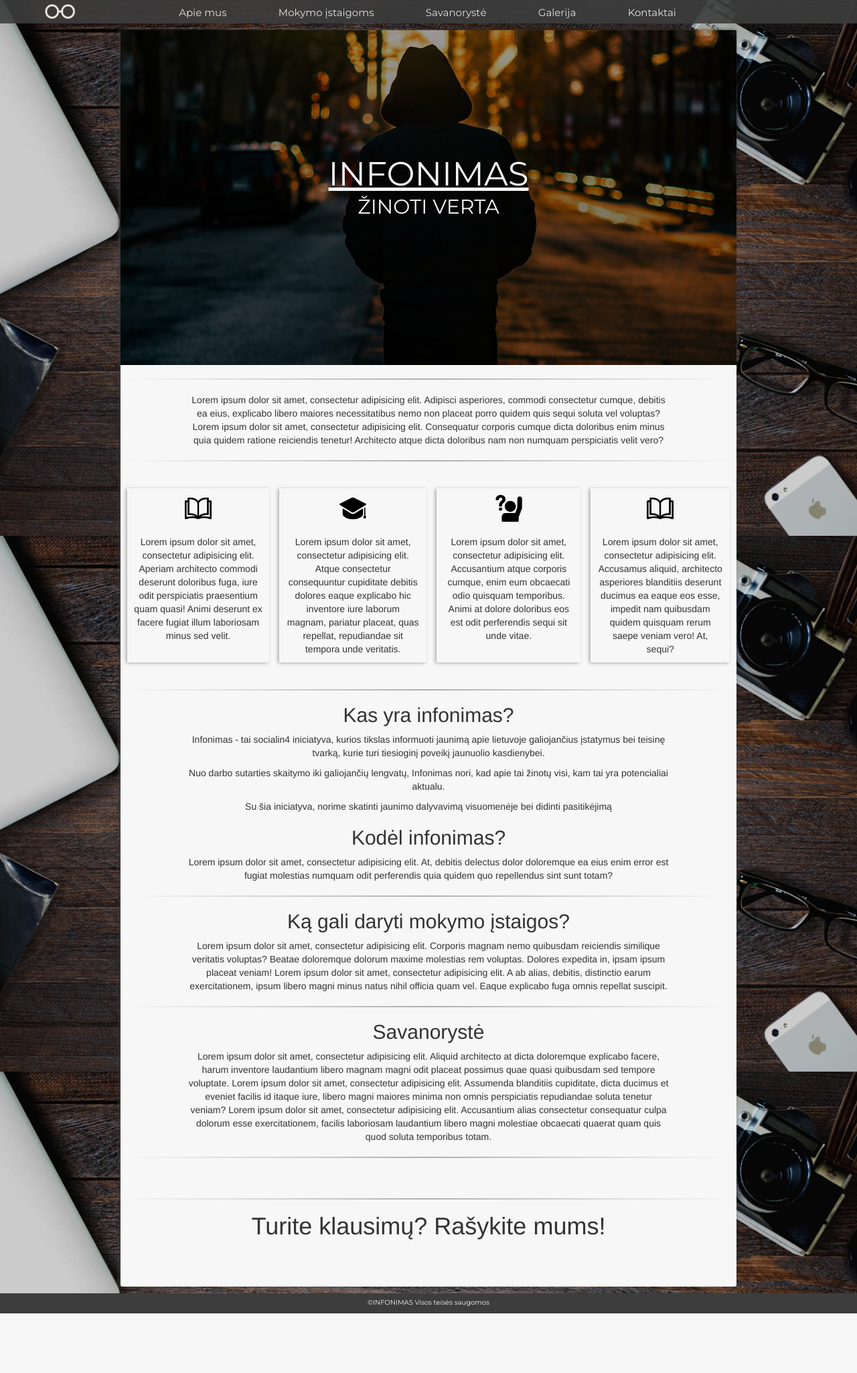
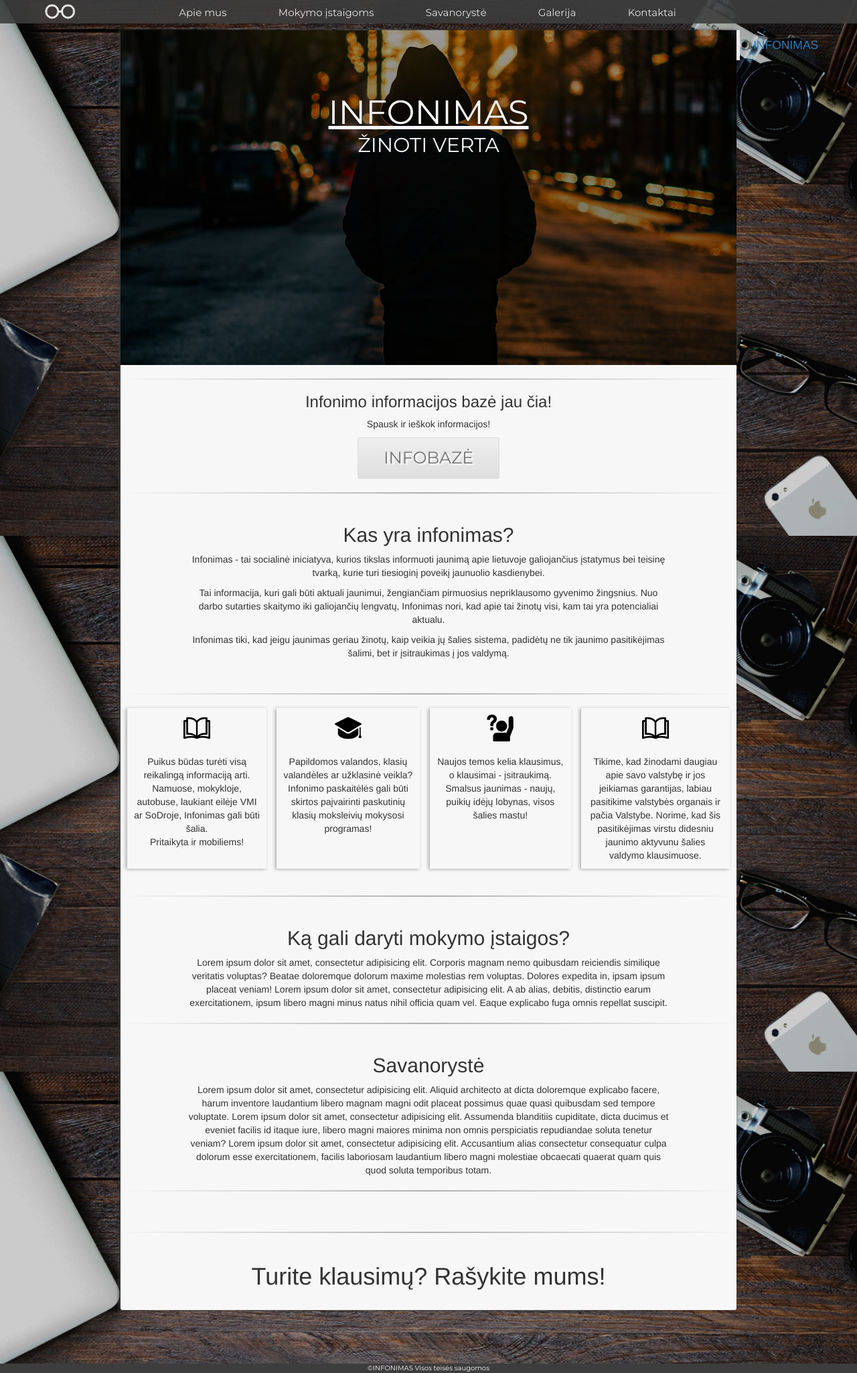
Before and after one commit to gretanevera/Infonimas-With-PHP, a PHP site: page /index.html in a window 1280 px wide. Shown: the whole page at 67% size. Before the commit the page ends 1961 px from the top, so only its background shows below. Run offline with PHP 8.4, Linux system fonts and the light colour scheme; some libraries are stand-ins or nearby versions.

Commit message:
php done minor style changes

```diff
--- a/css/style.css
+++ b/css/style.css
@@ -332,7 +332,12 @@ display: none;
     .bnr, .am1, .mok_ist1, .volunt1 p {
         padding-right: 50px;
         padding-left: 50px;
-} }
+}
+    .inception p, h1,h2, ul{
+        padding-left: 25px;
+        padding-right: 25px;
+        padding-top: 25px;
+    }}
 
 @media only screen and (max-width: 750px) {
     #smallgrid{
@@ -351,9 +356,9 @@ display: none;
     margin-top: -10px;
 }
 
-    .gra1 a {
-    display: none;
-}
+/*    .gra1 a {*/
+/*    display: none;*/
+/*}*/
 
     .mmenu a {
     display: block;
@@ -387,6 +392,11 @@ display: none;
         padding-right: 25px;
         padding-left: 25px;
     }
+    .inception p, h1,h2, ul{
+        padding-left: 10px;
+        padding-right: 10px;
+        padding-top: 10px;
+    }
 }
 
 @media only screen and (max-width: 500px) {
@@ -397,7 +407,17 @@ display: none;
         padding-right: 10px;
         padding-left: 10px;
 }
+    .inception p, h1,h2, ul{
+        padding-left: 5px;
+        padding-right: 5px;
+        padding-top: 5px;
+    }
+    .top1 {
+        display: none;
+    }
+
 }
+
 
 .infonimas, .moto {
    position: relative;
@@ -409,8 +429,9 @@ display: none;
 .infonimas {
     font-size: 50px;
     text-decoration: underline #f7f7f7;
-    margin-top: 20%;
+    margin-top: 10%;
     }
+
 
 .moto {
     font-size: 30px;
@@ -442,3 +463,56 @@ display: none;
     align-self: center;
    justify-content: center;
 }
+.inception p, h1,h2, ul{
+    padding-left: 50px;
+    padding-right: 50px;
+    padding-top: 25px;
+}
+li {
+    text-align: left;
+}
+.inception a {
+    text-decoration: none;
+    color: #333333;
+}
+
+/*button*/
+.myButton {
+    -moz-box-shadow:inset 0px 0px 0px 0px #ffffff;
+    -webkit-box-shadow:inset 0px 0px 0px 0px #ffffff;
+    box-shadow:inset 0px 0px 0px 0px #ffffff;
+    background:-webkit-gradient(linear, left top, left bottom, color-stop(0.05, #ededed), color-stop(1, #dfdfdf));
+    background:-moz-linear-gradient(top, #ededed 5%, #dfdfdf 100%);
+    background:-webkit-linear-gradient(top, #ededed 5%, #dfdfdf 100%);
+    background:-o-linear-gradient(top, #ededed 5%, #dfdfdf 100%);
+    background:-ms-linear-gradient(top, #ededed 5%, #dfdfdf 100%);
+    background:linear-gradient(to bottom, #ededed 5%, #dfdfdf 100%);
+    filter:progid:DXImageTransform.Microsoft.gradient(startColorstr='#ededed', endColorstr='#dfdfdf',GradientType=0);
+    background-color:#ededed;
+    -moz-border-radius:3px;
+    -webkit-border-radius:3px;
+    border-radius:3px;
+    border:1px solid #dcdcdc;
+    display:inline-block;
+    cursor:pointer;
+    color:#777777;
+    font-family: 'Montserrat', sans-serif;
+    font-size:25px;
+    padding:12px 38px;
+    text-decoration:none;
+    text-shadow:3px 2px 2px #ffffff;
+}
+.myButton:hover {
+    background:-webkit-gradient(linear, left top, left bottom, color-stop(0.05, #dfdfdf), color-stop(1, #ededed));
+    background:-moz-linear-gradient(top, #dfdfdf 5%, #ededed 100%);
+    background:-webkit-linear-gradient(top, #dfdfdf 5%, #ededed 100%);
+    background:-o-linear-gradient(top, #dfdfdf 5%, #ededed 100%);
+    background:-ms-linear-gradient(top, #dfdfdf 5%, #ededed 100%);
+    background:linear-gradient(to bottom, #dfdfdf 5%, #ededed 100%);
+    filter:progid:DXImageTransform.Microsoft.gradient(startColorstr='#dfdfdf', endColorstr='#ededed',GradientType=0);
+    background-color:#dfdfdf;
+}
+.myButton:active {
+    position:relative;
+    top:1px;
+}
--- a/index.html
+++ b/index.html
@@ -81,50 +81,58 @@
     <div class="gra4"></div>
     <div class="gra5">
         <div class="bnr">
-<!--           Photo by Leo Cardelli from Pexels-->
-           <div class="infonimas">  INFONIMAS  </div>
-            <div class="moto">ŽINOTI VERTA  </div>
+            <!--           Photo by Leo Cardelli from Pexels-->
+            <div class="infonimas"> INFONIMAS</div>
+            <div class="moto">ŽINOTI VERTA</div>
 
 
         </div>
         <hr>
         <div class="txt">
-            <p>Lorem ipsum dolor sit amet, consectetur adipisicing elit. Adipisci asperiores, commodi consectetur
-                cumque, debitis ea eius, explicabo libero maiores necessitatibus nemo non placeat porro quidem quis
-                sequi soluta vel voluptas?
-                Lorem ipsum dolor sit amet, consectetur adipisicing elit. Consequatur corporis cumque dicta doloribus
-                enim minus quia quidem ratione reiciendis tenetur! Architecto atque dicta doloribus nam non numquam
-                perspiciatis velit vero?
-            </p></div>
+            <h3>Infonimo informacijos bazė jau čia!</h3>
+            <p> Spausk ir ieškok informacijos!</p>
+            <a href="infobaze.html" class="myButton">INFOBAZĖ</a>
+
+        </div>
         <hr>
+        <div class="am1">
+
+            <h2>Kas yra infonimas?</h2>
+            <p> Infonimas - tai socialinė iniciatyva, kurios tikslas informuoti jaunimą apie lietuvoje galiojančius
+                įstatymus bei teisinę tvarką, kurie turi tiesioginį poveikį jaunuolio kasdienybei.</p>
+            <p>Tai informacija, kuri gali būti aktuali jaunimui, žengiančiam pirmuosius nepriklausomo gyvenimo
+                žingsnius.
+                Nuo darbo sutarties skaitymo iki galiojančių lengvatų, Infonimas nori, kad apie tai žinotų visi, kam tai
+                yra potencialiai aktualu.</p>
+            <p> Infonimas tiki, kad jeigu jaunimas geriau žinotų, kaip veikia jų šalies sistema, padidėtų ne tik jaunimo
+                pasitikėjimas šalimi, bet ir įsitraukimas į jos valdymą.</p>
+        </div>
         <br>
+        <hr>
         <div id="smallgrid">
 
             <div class="sdw1">
                 <div class="sgrid1"><img src="img/logo1.png" alt="logo" width="40px"></div>
 
                 <div class="sgrid11">
-                    Lorem ipsum dolor sit amet, consectetur adipisicing elit. Aperiam architecto commodi deserunt
-                    doloribus fuga, iure odit perspiciatis praesentium quam quasi! Animi deserunt ex facere fugiat illum
-                    laboriosam minus sed velit.
+                    Puikus būdas turėti visą reikalingą informaciją arti. Namuose, mokykloje, autobuse, laukiant eilėje
+                    VMI ar SoDroje, Infonimas gali būti šalia. <br>Pritaikyta ir mobiliems!
                 </div>
             </div>
             <!--    -->
 
             <div class="sdw">
                 <div class="sgrid2"><img src="img/logo2.png" alt="logo" width="40px"></div>
-                <div class="sgrid22"> Lorem ipsum dolor sit amet, consectetur adipisicing elit. Atque consectetur
-                    consequuntur cupiditate debitis dolores eaque explicabo hic inventore iure laborum magnam, pariatur
-                    placeat, quas repellat, repudiandae sit tempora unde veritatis.
+                <div class="sgrid22"> Papildomos valandos, klasių valandėles ar užklasinė veikla?<br>
+                    Infonimo paskaitėlės gali būti skirtos paįvairinti paskutinių klasių moksleivių mokysosi programas!
                 </div>
             </div>
 
             <!--    -->
             <div class="sdw">
                 <div class="sgrid3"><img src="img/logo3.png" alt="logo" width="40px"></div>
-                <div class="sgrid33">Lorem ipsum dolor sit amet, consectetur adipisicing elit. Accusantium atque
-                    corporis cumque, enim eum obcaecati odio quisquam temporibus. Animi at dolore doloribus eos est odit
-                    perferendis sequi sit unde vitae.
+                <div class="sgrid33">Naujos temos kelia klausimus, o klausimai - įsitraukimą. Smalsus jaunimas - naujų,
+                    puikių idėjų lobynas, visos šalies mastu!
                 </div>
             </div>
 
@@ -136,27 +144,12 @@
                 </div>
 
                 <div class="sgrid44">
-                    Lorem ipsum dolor sit amet, consectetur adipisicing elit. Accusamus aliquid, architecto asperiores
-                    blanditiis deserunt ducimus ea eaque eos esse, impedit nam quibusdam quidem quisquam rerum saepe
-                    veniam vero! At, sequi?
+                    Tikime, kad žinodami daugiau apie savo valstybę ir jos jeikiamas garantijas, labiau pasitikime
+                    valstybės organais ir pačia Valstybe. Norime, kad šis pasitikėjimas virstu didesniu jaunimo aktyvunu
+                    šalies valdymo klausimuose.
                 </div>
             </div>
 
-        </div>
-        <hr>
-        <div class="am1">
-
-            <h2>Kas yra infonimas?</h2>
-            <p> Infonimas - tai socialin4 iniciatyva, kurios tikslas informuoti jaunimą apie lietuvoje galiojančius
-                įstatymus bei teisinę tvarką, kurie turi tiesioginį poveikį jaunuolio kasdienybei.</p>
-            <p>Nuo darbo sutarties skaitymo iki galiojančių lengvatų, Infonimas nori, kad apie tai žinotų visi, kam tai
-                yra potencialiai aktualu.</p>
-            <p>Su šia iniciatyva, norime skatinti jaunimo dalyvavimą visuomenėje bei didinti pasitikėjimą </p>
-            <h2> Kodėl infonimas?</h2>
-            <p>Lorem ipsum dolor sit amet, consectetur adipisicing elit. At, debitis delectus dolor doloremque ea eius
-                enim
-                error est fugiat molestias numquam odit perferendis quia quidem quo repellendus sint sunt totam?
-            </p>
         </div>
         <hr>
 
@@ -196,31 +189,25 @@
         <div class="contk1">
             <h1>Turite klausimų? Rašykite mums!</h1>
             <br>
-            <br>
+            <div class="innercontk">
+
+                        </div>
+                    </div>
+                </div>
+
+                    <div class="fb-page" data-href="https://www.facebook.com/INFONIMAS/" data-tabs="timeline"
+                         data-width="" data-height="" data-small-header="false" data-adapt-container-width="true"
+                         data-hide-cover="false" data-show-facepile="true">
+                        <blockquote cite="https://www.facebook.com/INFONIMAS/" class="fb-xfbml-parse-ignore"><a
+                                href="https://www.facebook.com/INFONIMAS/">INFONIMAS</a></blockquote>
+                    </div></div>
+                    <br>
 
 
-            <!--            <form class="kontaktas" action="kursiust.php" method="post">-->
-            <!--                &lt;!&ndash;vardo kodas&ndash;&gt;-->
-            <!--                <label for="name">Vardas:</label>-->
-            <!--                <input name="vardas" type="text" id="name"/>-->
-            <!--                &lt;!&ndash;Pavarde&ndash;&gt;-->
-            <!--                </br>-->
-            <!--                <label for="email">E-mail : </label>-->
-            <!--                <input name="email" type="text" id="email"/>-->
-            <!--                &lt;!&ndash; zinute man&ndash;&gt;-->
-            <!--                </br>-->
-            <!--                <label for="msg">Tavo klausimas:</label>-->
-            <!--                </br>-->
-            <!--                <textarea name="msg" rows="5" cols="50" id="msg"> </textarea>-->
-            <!--                </br>-->
-            <!--                &lt;!&ndash;mygtukas&ndash;&gt;-->
-            <!--                <input value="Klausti" type="submit"/>-->
 
-            <!--            </form>-->
-
-
+            </div>
+            <br>
         </div>
-        <br>
     </div>
     <div class="gra6"></div>
     <div class="gra7"></div>
@@ -231,7 +218,10 @@
         src="https://code.jquery.com/jquery-3.4.1.js"
         integrity="sha256-WpOohJOqMqqyKL9FccASB9O0KwACQJpFTUBLTYOVvVU="
         crossorigin="anonymous"></script>
-
+<div id="fb-root"></div>
+<script async defer crossorigin="anonymous"
+        src="https://connect.facebook.net/en_US/sdk.js#xfbml=1&version=v4.0&appId=133700819993662&autoLogAppEvents=1"></script>
 <script src="js/MScript.js"></script>
+<link rel="stylesheet" href="form.css" >
 </body>
 </html>
--- a/infobaze.html
+++ b/infobaze.html
@@ -31,10 +31,11 @@
             <p class="txt">Lorem ipsum dolor sit amet, consectetur adipisicing elit. Accusamus commodi, dolorem facere hic inventore voluptate! Aliquam amet, atque aut consectetur enim ex explicabo, fugiat illum minus, mollitia non odio quod. Lorem ipsum dolor sit amet, consectetur adipisicing elit. Accusantium asperiores, facere illum nulla quia repellendus veniam? Consequatur cupiditate dolorum et, ex id ipsum libero nam odit, praesentium qui quisquam ut!
 
 
-            </p></section>
+                </p></section>
 
             <div class="inception">
                 <div class="menu-mainm"><section class="inmtxt">Pradėkime!</section></div>
+                <a href="index.html"><div class="menu-" ><section class="inmtxt"> Į pagrindinį </section></div></a>
 
         </div>
         </main>
--- a/js/inermenu.js
+++ b/js/inermenu.js
@@ -6,7 +6,7 @@ $(document).ready(function () {
         //replace with html with modified divs name and make it a path
         file = file.replace('menu-', 'menu/');
         //load the god damn thing
-        $(".inception").load('index.php?id='+file);
+        $(".inception").load('index1.php?id='+file);
         console.log(file);
     })
 });
```
Also changed, not shown: tester.html (added, +32 -0 lines), index1.php (renamed from index.php).
